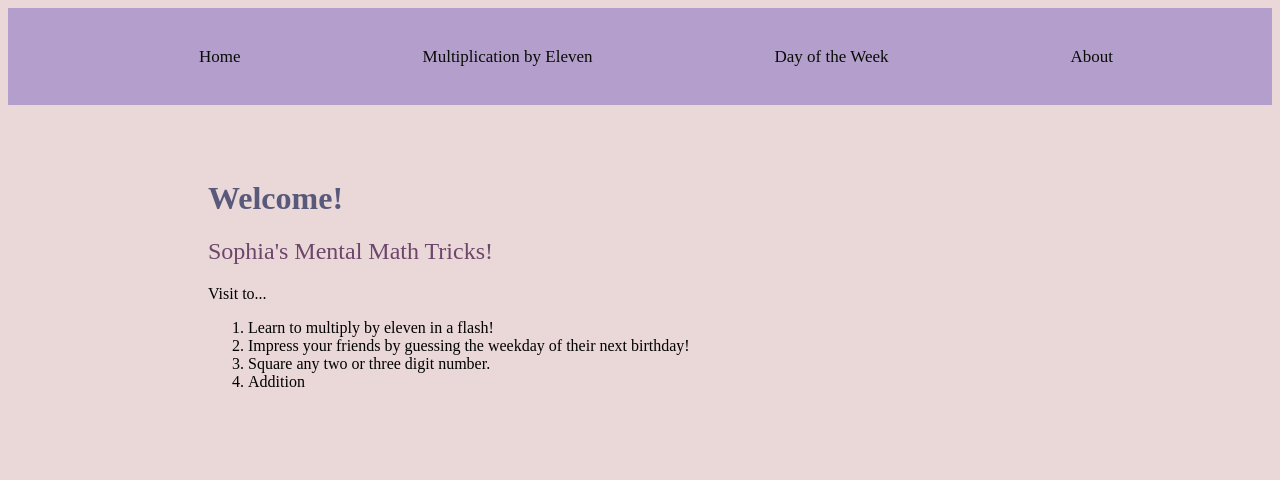
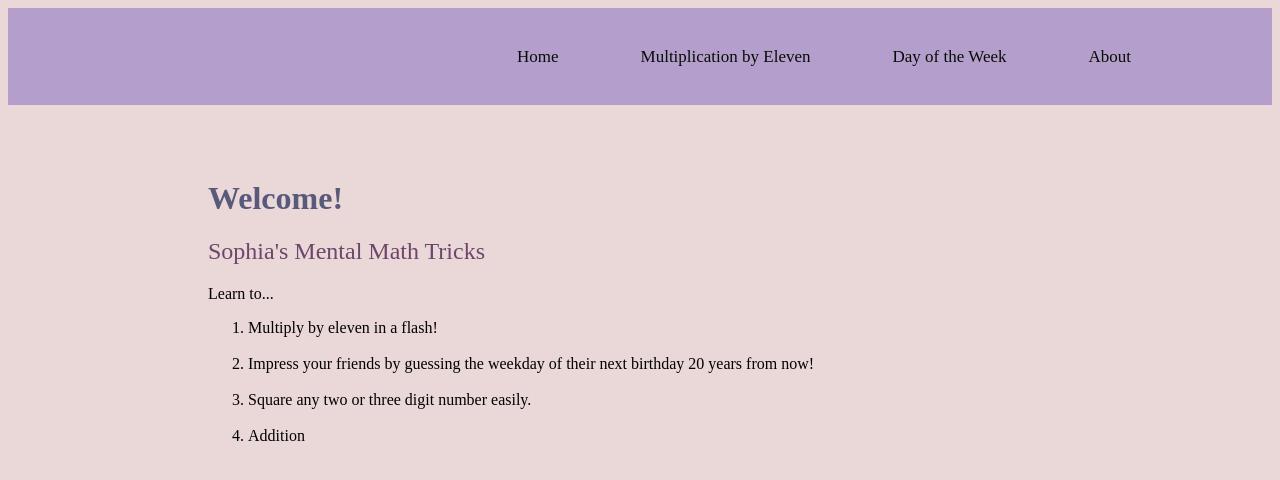
Before and after one commit to PlatinumPlat/Mental-Math-Tricks, a plain HTML site: page Homepage.html in a window 1280 px wide. Drawn offline with Linux system fonts and the light colour scheme; a web font is replaced by a local one.

Commit message:
Editing
Little changes to homepage text, colour and margin

```diff
--- a/Homepage.html
+++ b/Homepage.html
@@ -2,7 +2,7 @@
 <html lang="en-US">
 
 <head>
-  <title>Sophia's Mental Math Tricks</title>
+  <title>Mental Math Tricks</title>
   <link href="styles.css" rel="stylesheet" />
   <link rel="preconnect" href="https://fonts.googleapis.com">
   <link rel="preconnect" href="https://fonts.gstatic.com" crossorigin>
@@ -22,12 +22,12 @@
   </div>
   <div class="content">
     <h1> Welcome! </h1>
-    <h2> Sophia's Mental Math Tricks!</h2>
-    <p>Visit to...</p>
+    <h2> Sophia's Mental Math Tricks</h2>
+    <p>Learn to...</p>
     <ol>
-      <li>Learn to multiply by eleven in a flash!</a></li>
-      <li>Impress your friends by guessing the weekday of their next birthday!</li>
-      <li>Square any two or three digit number.</li>
+      <li>Multiply by eleven in a flash!</a></li><br>
+      <li>Impress your friends by guessing the weekday of their next birthday 20 years from now!</li><br>
+      <li>Square any two or three digit number easily.</li><br>
       <li>Addition</li>
     </ol>
   </div>
--- a/styles.css
+++ b/styles.css
@@ -6,6 +6,7 @@ html {
     font-optical-sizing: auto;
     font-weight: 400;
     font-style: normal;
+    text-align: right;
   }
 
   .topnavtext {
@@ -13,14 +14,14 @@ html {
     position: relative;
     padding-top: 20px;
     padding-bottom: 20px;
-    margin-left: 100px;
+    margin-right: 100px;
   }
 
   .topnav a {
     float: left;
     color: #080c06;
-    margin-right: 75px;
-    margin-left: 75px;
+    margin-right: 25px;
+    margin-left: 25px;
     text-align: center;
     padding: 14px 16px 14px;
     text-decoration: none;
@@ -35,7 +36,7 @@ html {
 
   .topnav a.active {
     background-color: #161B33;
-    color: rgb(27, 33, 13);
+    color: rgb(219, 237, 175);
   }
 
   .topnav a::before {
```
